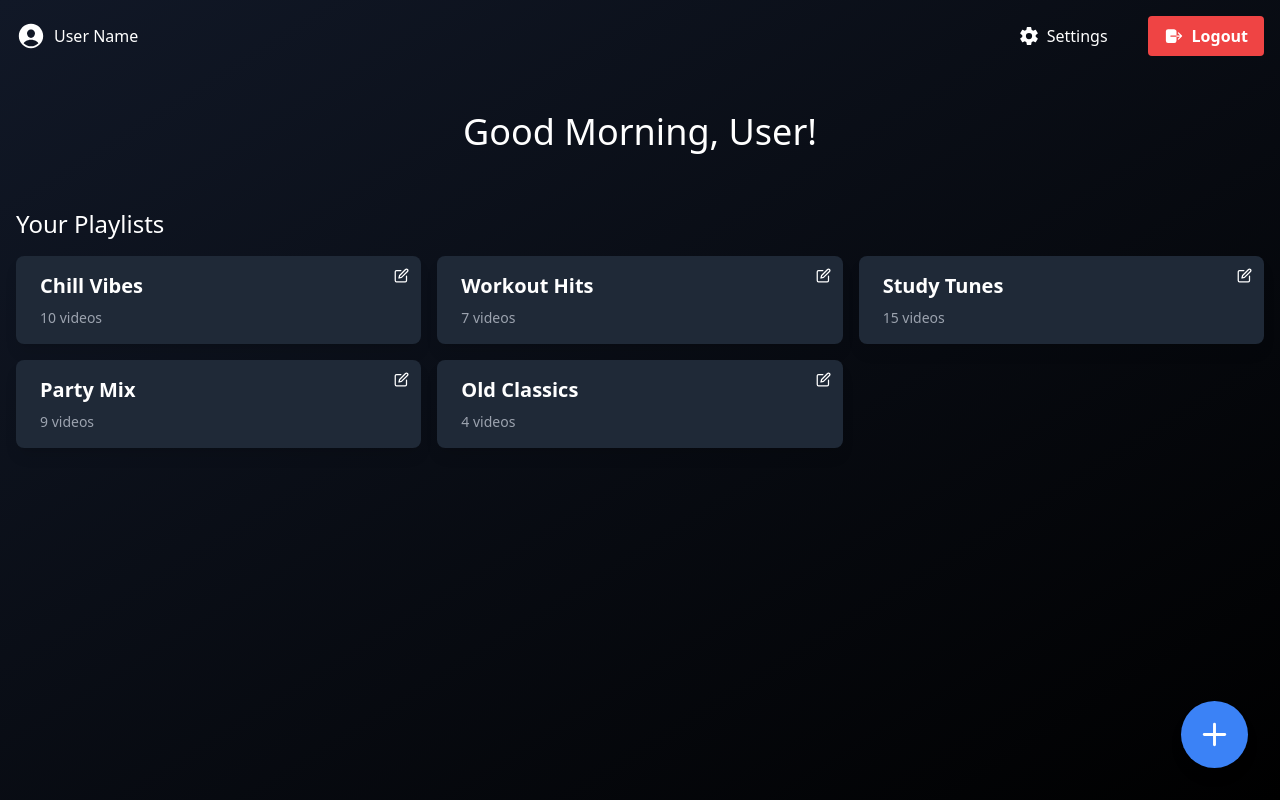
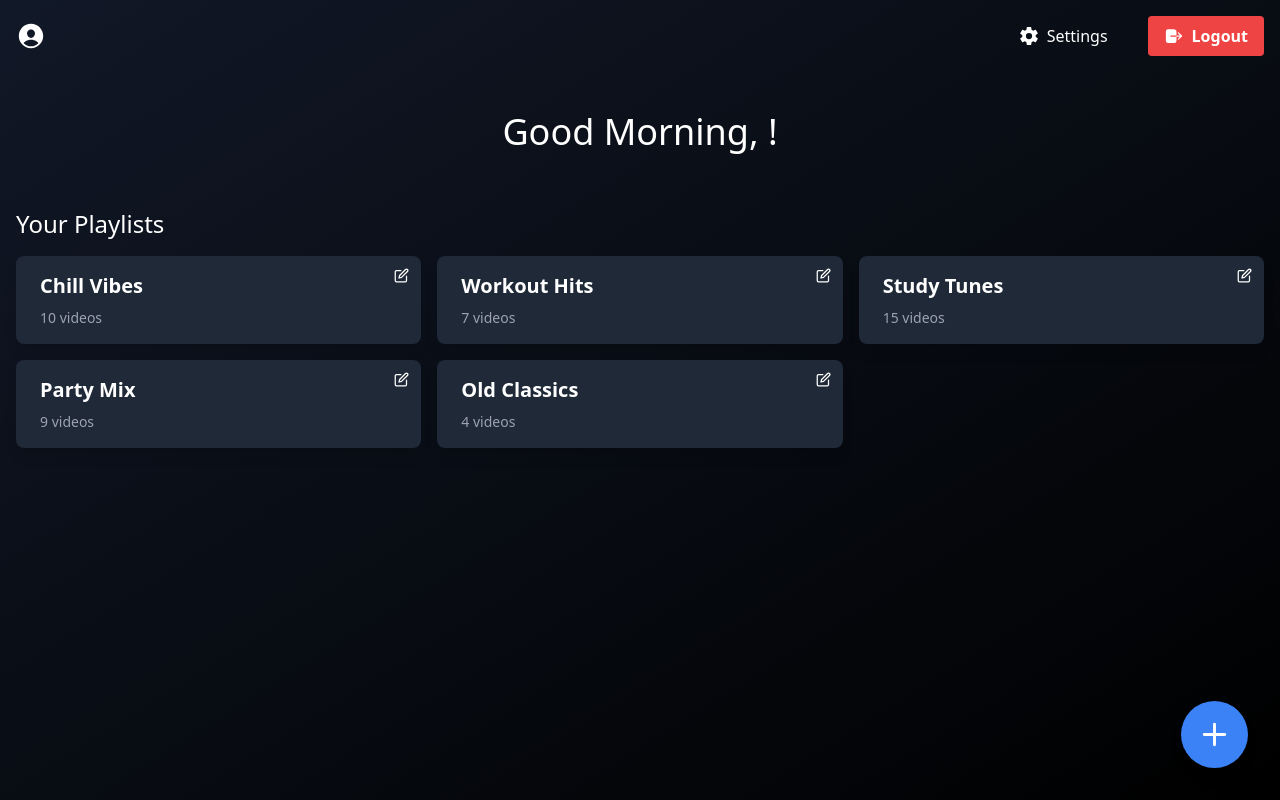
Before and after one commit to lokeshkrishna2003/EduMerge, a React (Create React App) app: page /user/dashboard in a window 1280 px wide. Built offline with nearby package versions, Linux system fonts and the light colour scheme.

Commit message:
successfully fetched username to frontend

```diff
--- a/src/components/Signup/Signup.jsx
+++ b/src/components/Signup/Signup.jsx
@@ -31,6 +31,7 @@ const Signup = () => {
         "http://localhost:3001/register",
         userData
       );
+      localStorage.setItem("userId", response.data.userId); // Store userId in localStorage
       console.log("successful signup", response.data);
       navigate("/user/dashboard");
 
--- a/src/components/dashboard/UserDashboard.jsx
+++ b/src/components/dashboard/UserDashboard.jsx
@@ -1,7 +1,8 @@
 import React, { useState, useRef, useEffect } from "react";
 import PlaylistCard from "./PlaylistCard"; // Ensure correct path
 import { IoPersonCircle, IoLogOut, IoSettingsSharp } from "react-icons/io5";
-import { FiPlus } from 'react-icons/fi'; // Importing plus icon
+import axios from "axios";
+import { FiPlus } from "react-icons/fi"; // Importing plus icon
 
 import "aos/dist/aos.css";
 import AOS from "aos";
@@ -9,6 +10,7 @@ import AOS from "aos";
 AOS.init();
 
 const UserDashboard = () => {
+    const [userName, setUsername] = useState("");
   const [showSettings, setShowSettings] = useState(false);
   const settingsRef = useRef();
 
@@ -22,17 +24,16 @@ const UserDashboard = () => {
 
   // Sample playlist data
   const playlists = [
-    { id: 1, name: "Chill Vibes",videoCount:'10' },
-    { id: 2, name: "Workout Hits",videoCount:'7' },
-    { id: 3, name: "Study Tunes",videoCount:'15' },
-    { id: 4, name: "Party Mix" ,videoCount:'9'},
-    { id: 5, name: "Old Classics",videoCount:'4' },
+    { id: 1, name: "Chill Vibes", videoCount: "10" },
+    { id: 2, name: "Workout Hits", videoCount: "7" },
+    { id: 3, name: "Study Tunes", videoCount: "15" },
+    { id: 4, name: "Party Mix", videoCount: "9" },
+    { id: 5, name: "Old Classics", videoCount: "4" },
   ];
 
   const handleCreatePlaylist = () => {
     // Logic to handle creating a new playlist
-window.prompt('button was clicked',1+1)
-
+    window.prompt("button was clicked", 1 + 1);
   };
 
   // Close settings dropdown when clicking outside
@@ -43,10 +44,27 @@ window.prompt('button was clicked',1+1)
       }
     };
 
-
     document.addEventListener("mousedown", handleClickOutside);
     return () => document.removeEventListener("mousedown", handleClickOutside);
   }, [settingsRef]);
+
+  // Fetch user details from backend
+  useEffect(() => {
+    const fetchUserData = async () => {
+        const userId = localStorage.getItem('userId');
+        if (userId) {
+            try {
+                const response = await axios.get(`http://localhost:3001/user/${userId}`);
+                setUsername(response.data.username); // Assuming the username field is called 'username'
+            } catch (error) {
+                console.error('Error fetching user data', error);
+                // Handle error appropriately
+            }
+        }
+    };
+
+    fetchUserData();
+}, []);
 
   return (
     <div className="bg-gradient-to-br from-gray-900 to-black min-h-screen text-white">
@@ -58,7 +76,7 @@ window.prompt('button was clicked',1+1)
             className="mr-2 hover:rotate-12 transition-transform duration-300"
           />
           <span className="hover:scale-105 transition-transform duration-300">
-            User Name
+            {userName}
           </span>
         </div>
         <div className="flex gap-10 relative" ref={settingsRef}>
@@ -70,8 +88,7 @@ window.prompt('button was clicked',1+1)
             Settings
           </button>
           {showSettings && (
-            <div className="absolute right-[6rem] mt-12 py-5 w-48 border-1 bg-gradient-to-br from-gray-900 to-black rounded-lg shadow-xl transition-all ease-in-out duration-300"
-            >
+            <div className="absolute right-[6rem] mt-12 py-5 w-48 border-1 bg-gradient-to-br from-gray-900 to-black rounded-lg shadow-xl transition-all ease-in-out duration-300">
               <ul>
                 <li className="block px-4 py-2 text-sm rounded-lg text-gray-300 hover:bg-gray-500">
                   Change Password
@@ -87,7 +104,6 @@ window.prompt('button was clicked',1+1)
                 </li>
               </ul>
             </div>
-
           )}
           <button className="flex items-center bg-red-500 hover:bg-red-700 text-white font-bold py-2 px-4 rounded transition duration-300">
             <IoLogOut size={20} className="mr-2" />
@@ -98,7 +114,7 @@ window.prompt('button was clicked',1+1)
 
       {/* Greeting */}
       <div className="text-center mt-10">
-        <h1 className="text-4xl">{`${getGreeting()}, User!`}</h1>
+        <h1 className="text-4xl">{`${getGreeting()}, ${userName}!`}</h1>
       </div>
 
       {/* Playlist Section */}
@@ -106,13 +122,19 @@ window.prompt('button was clicked',1+1)
         <h2 className="text-2xl mb-4">Your Playlists</h2>
         <div className="grid grid-cols-1 md:grid-cols-2 lg:grid-cols-3 gap-4">
           {playlists.map((playlist) => (
-            <PlaylistCard key={playlist.id} name={playlist.name} videoCount={playlist.videoCount} />
+            <PlaylistCard
+              key={playlist.id}
+              name={playlist.name}
+              videoCount={playlist.videoCount}
+            />
           ))}
         </div>
 
         {/* Floating Action Button */}
-                    <button onClick={handleCreatePlaylist}
-                    className="fixed right-8 bottom-8 bg-blue-500 hover:bg-blue-700 text-white p-4 rounded-full shadow-lg flex items-center justify-center focus:outline-none focus:ring-2 focus:ring-offset-2 focus:ring-blue-500 transition duration-300">
+        <button
+          onClick={handleCreatePlaylist}
+          className="fixed right-8 bottom-8 bg-blue-500 hover:bg-blue-700 text-white p-4 rounded-full shadow-lg flex items-center justify-center focus:outline-none focus:ring-2 focus:ring-offset-2 focus:ring-blue-500 transition duration-300"
+        >
           <FiPlus size={35} />
         </button>
       </div>
--- a/src/components/login/Login.jsx
+++ b/src/components/login/Login.jsx
@@ -31,6 +31,7 @@ const Login = () => {
         "http://localhost:3001/login",
         credentials
       );
+      localStorage.setItem("userId", response.data.userId); // Store userId in localStorage
       navigate("/user/dashboard");
       console.log("successful login:", response.data);
     } catch (error) {
```
Lines whose indentation alone changed are shown as unchanged.
